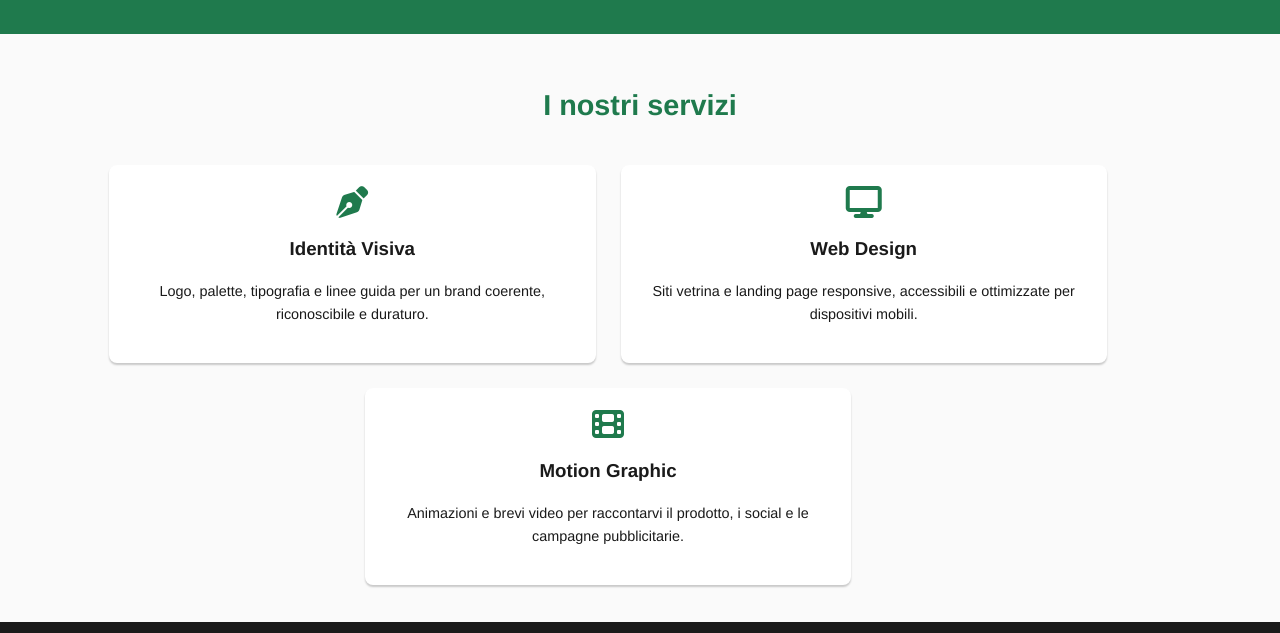
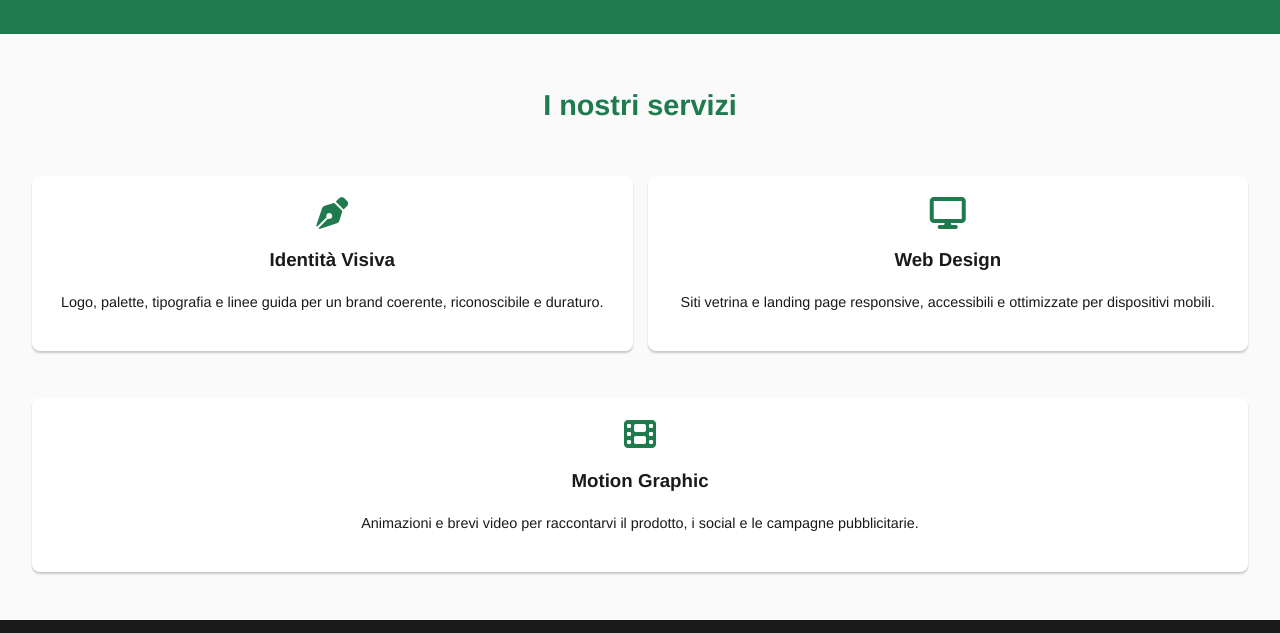
Before and after one commit to marcocozma97/progetto-settimana-5, a plain HTML site: page index.html in a window 1280 px wide. Shown: the part 596-1229 px from the top of the page. Drawn offline with Linux system fonts and the light colour scheme.

Commit message:
card complete in 768 px

```diff
--- a/assets/css/style.css
+++ b/assets/css/style.css
@@ -287,15 +287,13 @@ nav ul li:hover {
   flex-direction: row;
   flex-wrap: wrap;
   width: 95%;
-    justify-content: center;
+  margin: 0 auto;
   gap: 15px;
 }
+
 .service-card {
-  width: 40%;
-  margin: 5px;
+  flex: 1 1 calc(50% - 15px);
 }
-
-
 
 }
 
```
Lines whose indentation alone changed are shown as unchanged.
